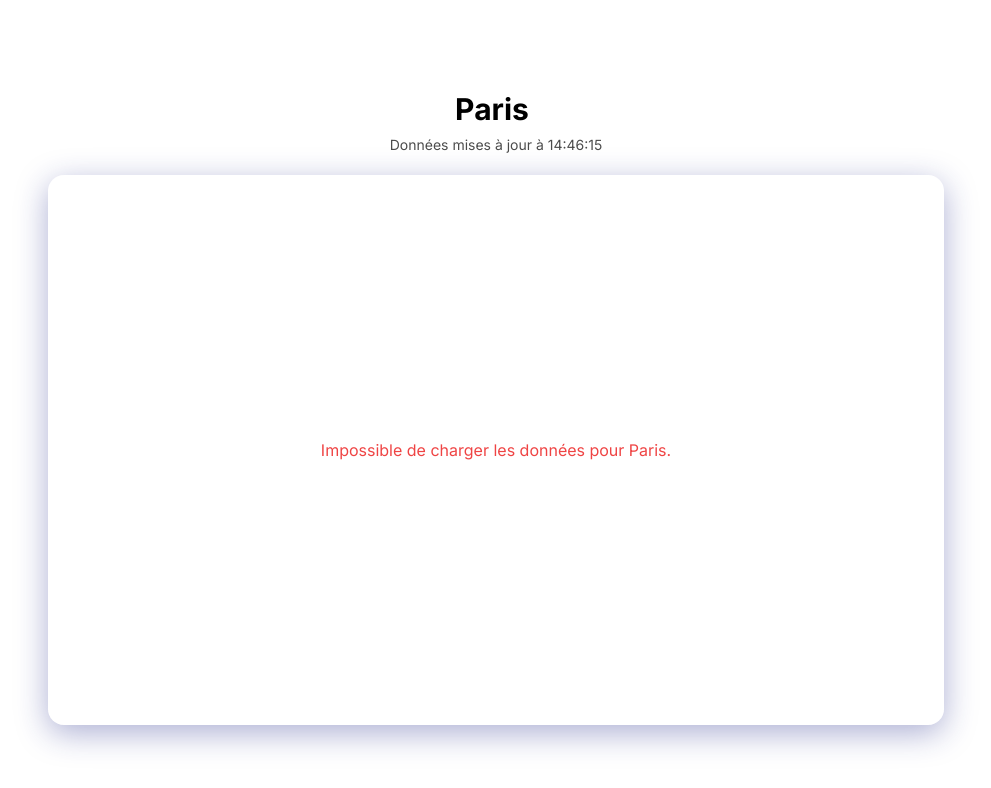
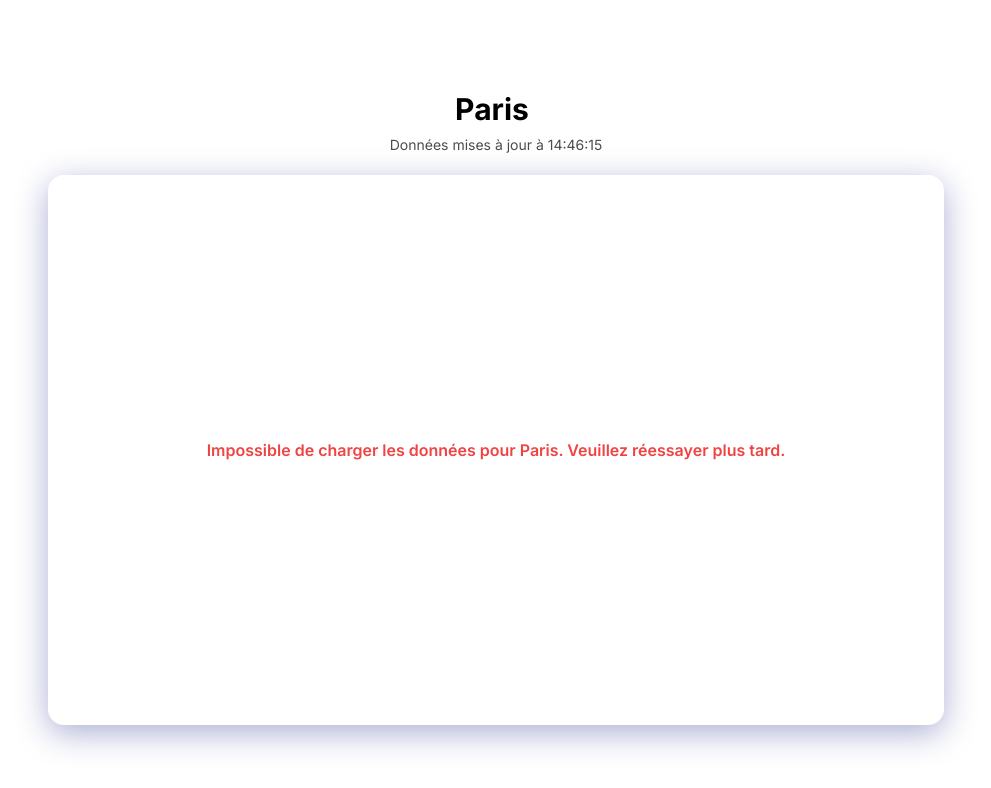
Before and after one commit to nitad54448/meteo, a plain HTML site: page index.html in a window 1280 px wide. Shown: the whole page, without its empty margins (144-1135 px from the left). Drawn offline with nearby package versions, Linux system fonts and the light colour scheme; no server answers.

Commit message:
Update index.html

```diff
--- a/index.html
+++ b/index.html
@@ -117,24 +117,33 @@
                 showLoadingState(true);
                 let cityData;
 
-                try {
-                    if (cityName === "Local") {
+                // --- Step 1: Determine City Data, with specific error handling for geolocation ---
+                if (cityName === "Local") {
+                    try {
                         const response = await fetch('https://ipapi.co/json/');
                         if (!response.ok) throw new Error('Could not fetch local city data.');
                         const ipData = await response.json();
                         if (ipData.error) throw new Error(ipData.reason);
+
                         cityData = { name: ipData.city, lat: ipData.latitude, lon: ipData.longitude };
-
-                        // Update "Local" in the dropdown to the detected city name
                         const localOption = Array.from(citySelector.options).find(option => option.value === 'Local');
                         if (localOption) {
                             localOption.text = cityData.name;
                         }
-                    } else {
-                        cityData = cities.find(c => c.name === cityName);
+                    } catch (geoError) {
+                        console.warn("Geolocation failed, falling back to Paris.", geoError);
+                        citySelector.value = "Paris";
+                        // Rerun the function for Paris and stop the current execution.
+                        displayWeatherForCity("Paris");
+                        return;
                     }
+                } else {
+                    cityData = cities.find(c => c.name === cityName);
+                }
 
-                    if (!cityData) throw new Error(`City data for ${cityName} not found.`);
+                // --- Step 2: Fetch and Display Weather data, with its own error handling ---
+                try {
+                    if (!cityData) throw new Error(`City data for '${cityName}' not found.`);
 
                     const data = await getWeatherData(cityData.lat, cityData.lon);
 
@@ -145,17 +154,11 @@
                     const textColor = updateVisuals(data.current.temperature_2m, futureTemp, data.current.weather_code);
                     weatherPanel.innerHTML = createWeatherContent(data);
                     renderChart(data.daily, textColor);
-                } catch (error) {
-                    console.error(error);
-                    if (cityName === "Local") {
-                        // Geolocation failed, default to Paris
-                        console.warn("Localisation failed, defaulting to Paris.");
-                        citySelector.value = "Paris";
-                        displayWeatherForCity("Paris"); // Recall the function for Paris
-                        return; // Stop execution of this failed instance
-                    }
-                    // For other cities, show the error
-                    weatherPanel.innerHTML = createErrorContent(cityName);
+
+                } catch (weatherError) {
+                    console.error(`Failed to display weather for ${cityData ? cityData.name : cityName}`, weatherError);
+                    const errorCityName = cityData ? cityData.name : cityName;
+                    weatherPanel.innerHTML = createErrorContent(errorCityName);
                 } finally {
                     showLoadingState(false);
                     updateTimeElem.textContent = `Données mises à jour à ${new Date().toLocaleTimeString('fr-FR')}`;
@@ -265,7 +268,7 @@
 
             const getWeatherInfo = (code) => WMO_CODES[code] || { description: "Inconnu", emoji: "🌍" };
             const showLoadingState = (isLoading) => { weatherPanel.style.opacity = isLoading ? '0.5' : '1'; };
-            const createErrorContent = (city) => `<div class="text-center text-red-500">Impossible de charger les données pour ${city}.</div>`;
+            const createErrorContent = (city) => `<div class="text-center text-red-500 font-semibold">Impossible de charger les données pour ${city}. Veuillez réessayer plus tard.</div>`;
 
             const init = () => {
                 populateCitySelector();
```
